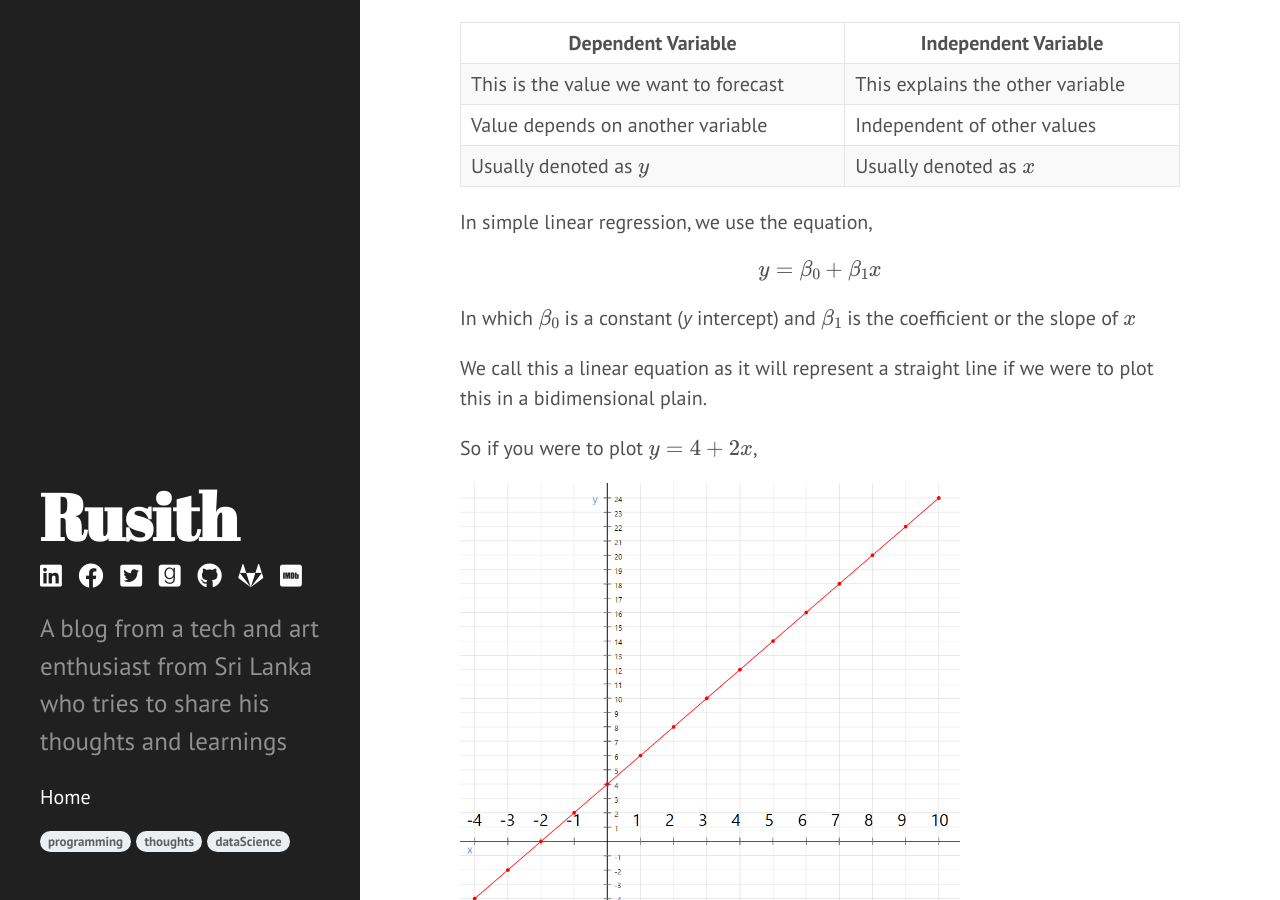
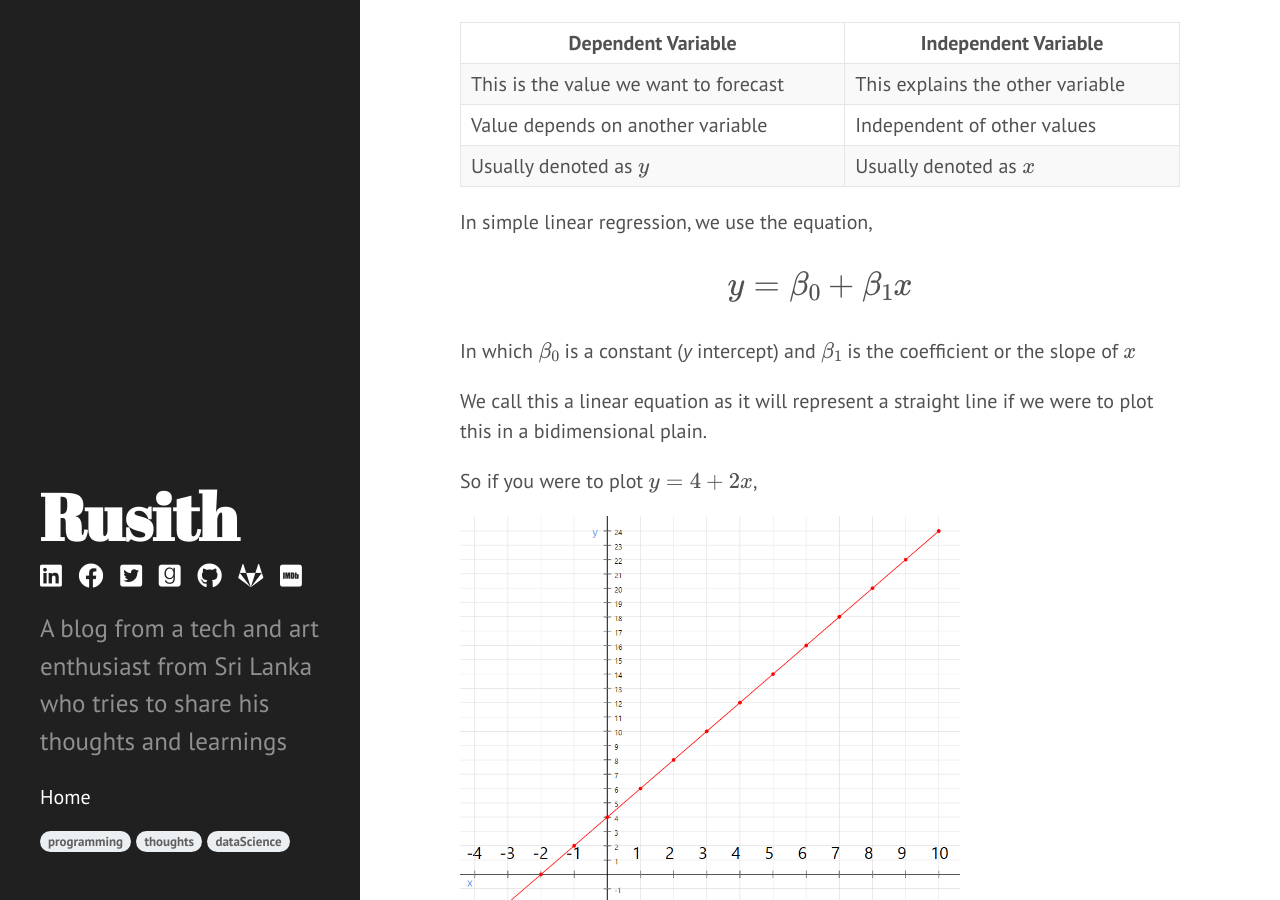
Before and after one commit to rusith/rusith.github.io, a Jekyll site: the page built from _posts/2019-05-05-simple-linear-regression-with-r.md, in a window 1280 px wide and 900 px high, scrolled down 548 px. Built offline with Jekyll 4.4.1, drawn with Linux system fonts in a browser that asks for light colours; nearby versions of some CDN libraries; formulas are drawn with MathJax 3; comment, search, counter and statistics services are not loaded.

Commit message:
font sizes re-added

```diff
--- a/_posts/2019-05-05-simple-linear-regression-with-r.md
+++ b/_posts/2019-05-05-simple-linear-regression-with-r.md
@@ -22,7 +22,9 @@
 
 In simple linear regression, we use the equation,
 
+<div style="font-size:30px;">
 $$y = \beta_{0} + \beta_{1}x$$
+</div>
 
 In which $$\beta_{0}$$ is a constant (*y* intercept) and $$\beta_{1}$$ is the coefficient or the slope of $$x$$
 
@@ -43,12 +45,14 @@
 
 So the linear regression model must include the error. After including the error, the model looks like this
 
+<div style="font-size:25px;">
 $$y = \beta_0 + \beta_1  x + \varepsilon$$
-
+</div>
 Okay, now we have a basic idea about linear regression. let's go ahead and use it in R.
 
 
-you can download the data set that I am going to use in this post from <a href="https://docs.google.com/spreadsheets/d/195xHW9pHpRCXltWzInZlirnOnga2eIRRlEod7WY7SZM/edit?usp=sharing" target="_blank" >Here <a/>.
+you can download the data set that I am going to use in this post from
+<a href="https://docs.google.com/spreadsheets/d/195xHW9pHpRCXltWzInZlirnOnga2eIRRlEod7WY7SZM/edit?usp=sharing" target="_blank" >Here </a> .
 Download the file as `salaryData.csv` to a folder and set it as the working directory in your R editor
 
 This data set contains a `Salary` and  `TotalExperience` variables which we can assume to have some correlation between them.
```
